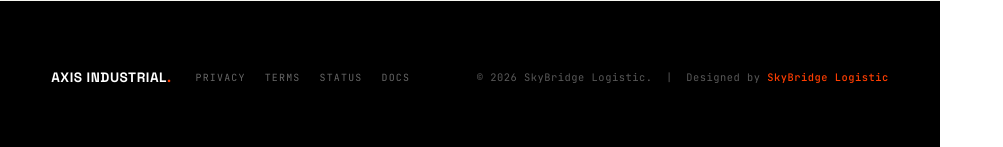
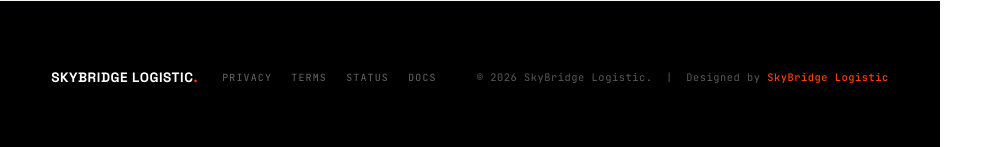
Before and after one commit to SkyBridge-Logistic/main, a plain HTML site: page the-observer.html in a window 1280 px wide. Shown: the part 3585-3732 px from the top of the page, without its empty margins (0-1003 px from the left). Drawn offline with Linux system fonts and the light colour scheme.

Commit message:
Update the-observer.html

```diff
--- a/the-observer.html
+++ b/the-observer.html
@@ -127,8 +127,8 @@
     <footer class="footer footer--compact">
         <div class="footer__inner">
             <div class="footer__left">
-                <span class="footer__logo font-display">Axis Industrial<span class="accent">.</span></span>
-                <div class="footer__links"><a href="#">Privacy</a><a href="#">Terms</a><a href="#">Status</a><a href="/main/Vehicle_Transport_Policy.pdf">Docs</a></div>
+                <span class="footer__logo font-display">SkyBridge Logistic<span class="accent">.</span></span>
+                <div class="footer__links"><a href="/main/SkyBridge_Logistics_Privacy_Policy.pdf">Privacy</a><a href="#">Terms</a><a href="#">Status</a><a href="/main/Vehicle_Transport_Policy.pdf">Docs</a></div>
             </div>
             <span class="footer__copy">&copy; 2026 SkyBridge Logistic. &nbsp;|&nbsp; Designed by <a href="" target="_blank" rel="nofollow noopener">SkyBridge Logistic</a></span>
         </div>
```
